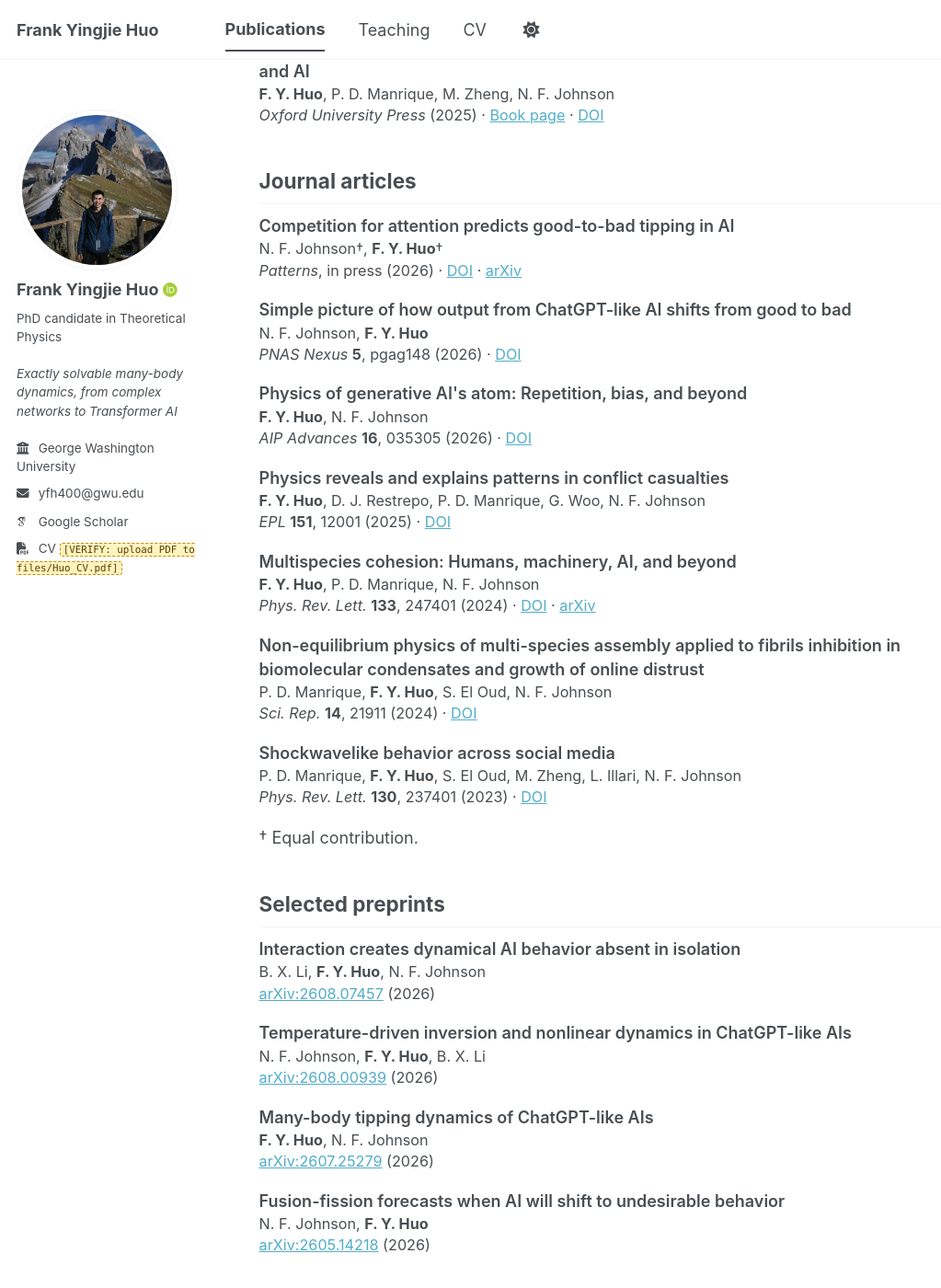
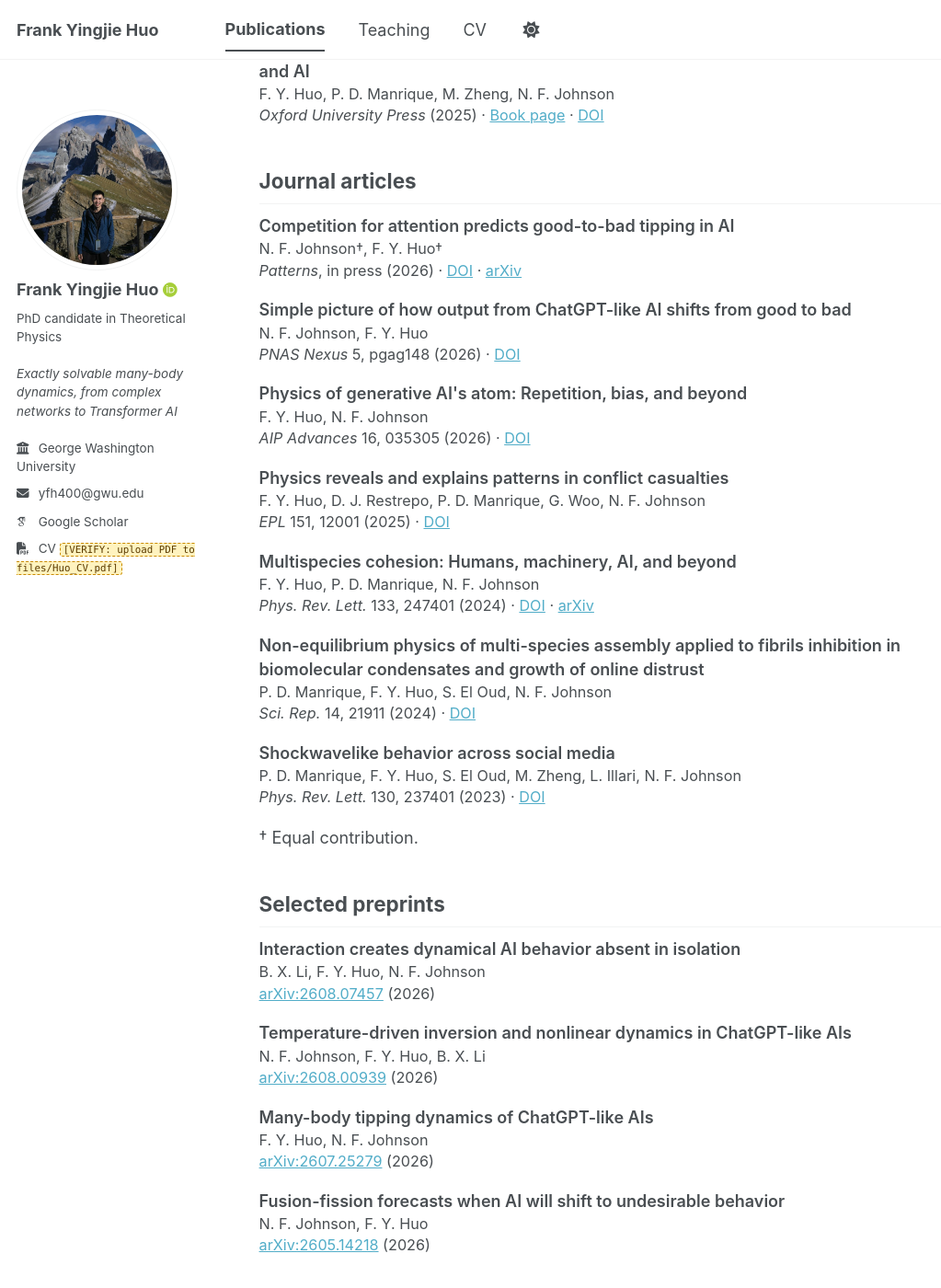
Before and after one commit to FrankHuo-217/huo.github.io, a Jekyll site: the page built from _pages/publications.md, in a window 1280 px wide and 1400 px high, scrolled down 227 px. Shown: the whole window at 92% size, without its empty margins (0-1023 px from the left). Built offline with Jekyll 4.4.1, drawn with Linux system fonts in a browser that asks for light colours; some web fonts are replaced; a script bundle is joined from its source files by our own code.

Commit message:
Emphasise only the title in publication entries
Set the author's name and the volume number in regular weight on the website,
so each entry has one anchor. The PDF CV keeps citation style.

Co-Authored-By: Claude Opus 5.5 <noreply@anthropic.com>
Claude-Session: https://claude.ai/code/session_01EX1ohUgYjPPjqdCJmoT8XW

```diff
--- a/_includes/publication.html
+++ b/_includes/publication.html
@@ -1,14 +1,13 @@
 {% comment %}
   One publication entry. Parameter: pub (a document from _publications/).
-  The author's own name (author.citation_name in _config.yml) is set in bold.
+  Only the title is emphasised, so each entry has a single anchor when scanning the list.
   The title links to the publisher page if given, otherwise the DOI, otherwise arXiv.
 {% endcomment %}{% assign pub = include.pub %}
-{% capture me_bold %}<strong>{{ site.author.citation_name }}</strong>{% endcapture %}
 {% assign main_link = false %}
 {% if pub.publisher_url %}{% assign main_link = pub.publisher_url %}{% elsif pub.doi %}{% assign main_link = pub.doi | prepend: "https://doi.org/" %}{% elsif pub.arxiv %}{% assign main_link = pub.arxiv | prepend: "https://arxiv.org/abs/" %}{% endif %}
 <li class="pub" id="{{ pub.slug }}">
   <span class="pub__title">{% if main_link %}<a href="{{ main_link }}">{{ pub.title }}</a>{% else %}{{ pub.title }}{% endif %}</span>
-  <span class="pub__authors">{{ pub.authors | replace: site.author.citation_name, me_bold }}</span>
-  <span class="pub__venue">{% if pub.venue %}<em>{{ pub.venue }}</em>{% if pub.volume %} <strong>{{ pub.volume }}</strong>{% endif %}{% if pub.details %}, {{ pub.details }}{% endif %}{% elsif pub.arxiv %}<a href="https://arxiv.org/abs/{{ pub.arxiv }}">arXiv:{{ pub.arxiv }}</a>{% endif %} ({{ pub.year }}){% if pub.publisher_url %} · <a href="{{ pub.publisher_url }}">{{ pub.publisher_label | default: "Publisher" }}</a>{% endif %}{% if pub.doi %} · <a href="https://doi.org/{{ pub.doi }}">DOI</a>{% endif %}{% if pub.arxiv and pub.venue %} · <a href="https://arxiv.org/abs/{{ pub.arxiv }}">arXiv</a>{% endif %}{% if pub.pdf %} · <a href="{{ pub.pdf | relative_url }}">PDF</a>{% endif %}{% if pub.verify %} {% include verify.html note=pub.verify %}{% endif %}</span>
+  <span class="pub__authors">{{ pub.authors }}</span>
+  <span class="pub__venue">{% if pub.venue %}<em>{{ pub.venue }}</em>{% if pub.volume %} {{ pub.volume }}{% endif %}{% if pub.details %}, {{ pub.details }}{% endif %}{% elsif pub.arxiv %}<a href="https://arxiv.org/abs/{{ pub.arxiv }}">arXiv:{{ pub.arxiv }}</a>{% endif %} ({{ pub.year }}){% if pub.publisher_url %} · <a href="{{ pub.publisher_url }}">{{ pub.publisher_label | default: "Publisher" }}</a>{% endif %}{% if pub.doi %} · <a href="https://doi.org/{{ pub.doi }}">DOI</a>{% endif %}{% if pub.arxiv and pub.venue %} · <a href="https://arxiv.org/abs/{{ pub.arxiv }}">arXiv</a>{% endif %}{% if pub.pdf %} · <a href="{{ pub.pdf | relative_url }}">PDF</a>{% endif %}{% if pub.verify %} {% include verify.html note=pub.verify %}{% endif %}</span>
   {% if pub.note %}<span class="pub__note">{{ pub.note | markdownify | remove: "<p>" | remove: "</p>" | strip }}</span>{% endif %}
 </li>
```
Also changed, not shown: README.md (+1 -1 lines).
